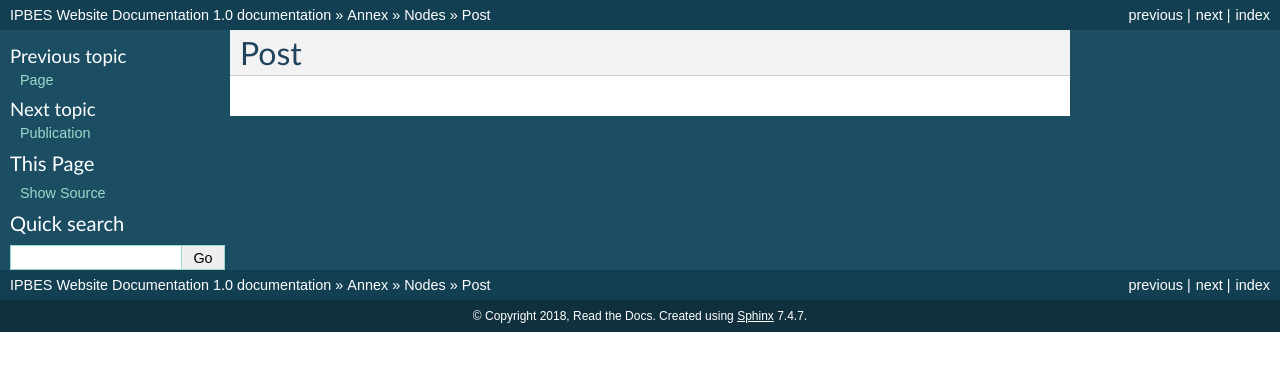
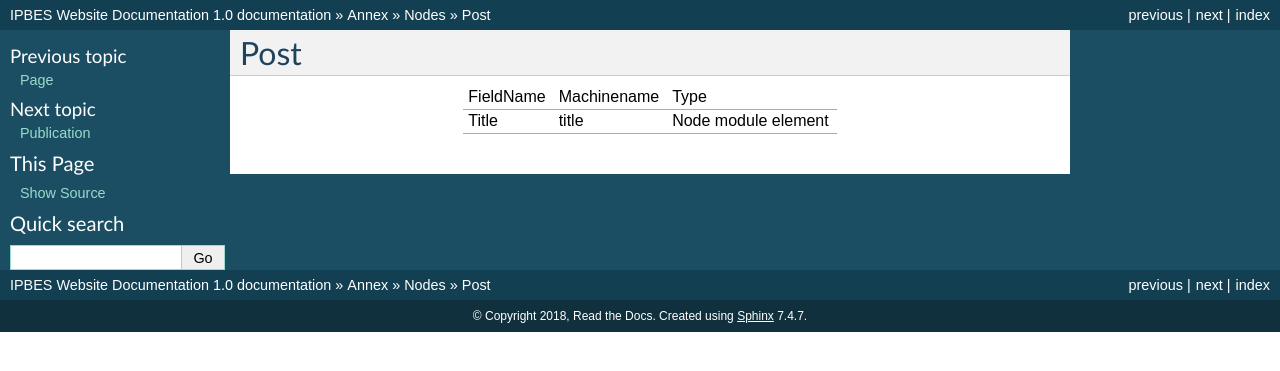
Before and after one commit to ipbes/ipbeswebdocs, a Sphinx documentation site: the page built from docs/annex/nodes/post.rst, in a window 1280 px wide. Shown: the top 371 px of the page. Built offline with Sphinx 7.4.7, drawn with Linux system fonts in a browser that asks for light colours; pages that are not in the unit, such as notebooks, are missing from menus.

Commit message:
Update post.rst

```diff
--- a/docs/annex/nodes/post.rst
+++ b/docs/annex/nodes/post.rst
@@ -1,2 +1,7 @@
 Post
 ====
++-----------+-------------+---------------------+
+| FieldName | Machinename | Type                |
++-----------+-------------+---------------------+
+| Title     | title       | Node module element |
++-----------+-------------+---------------------+
```
